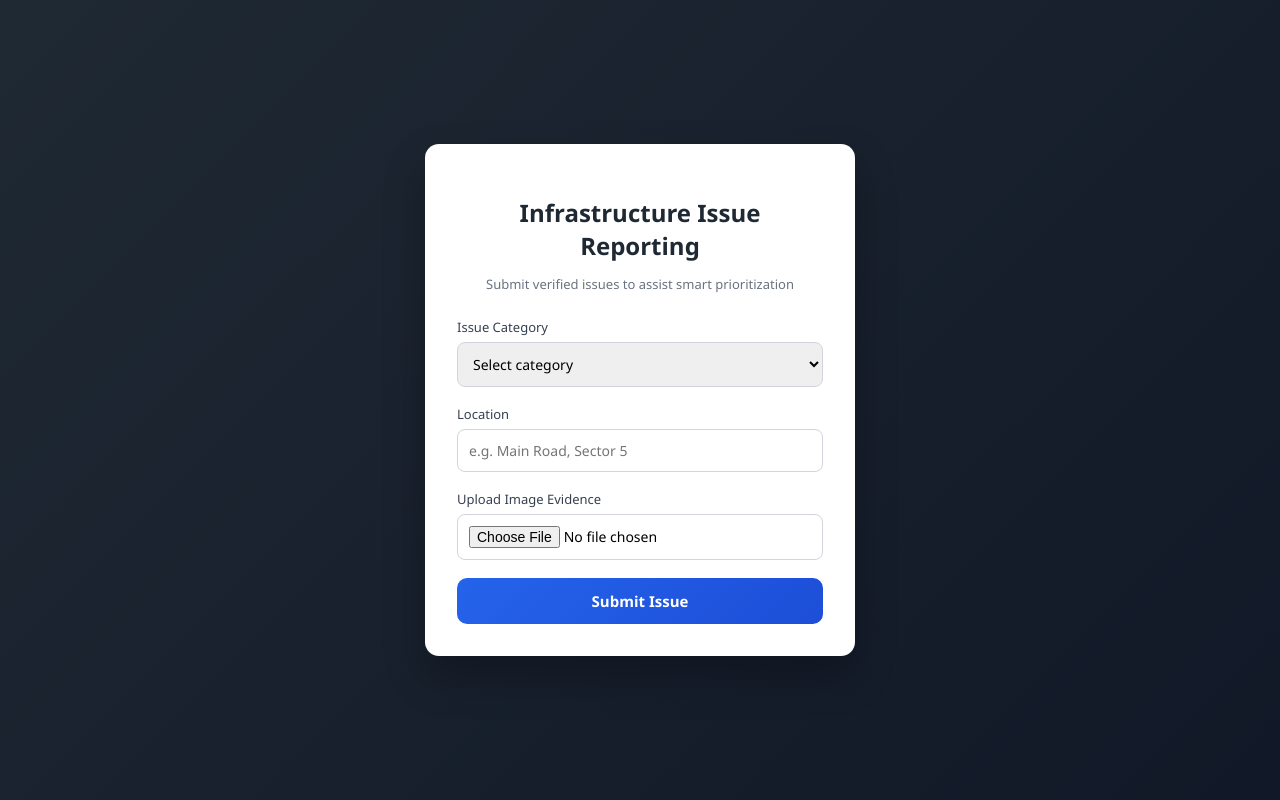
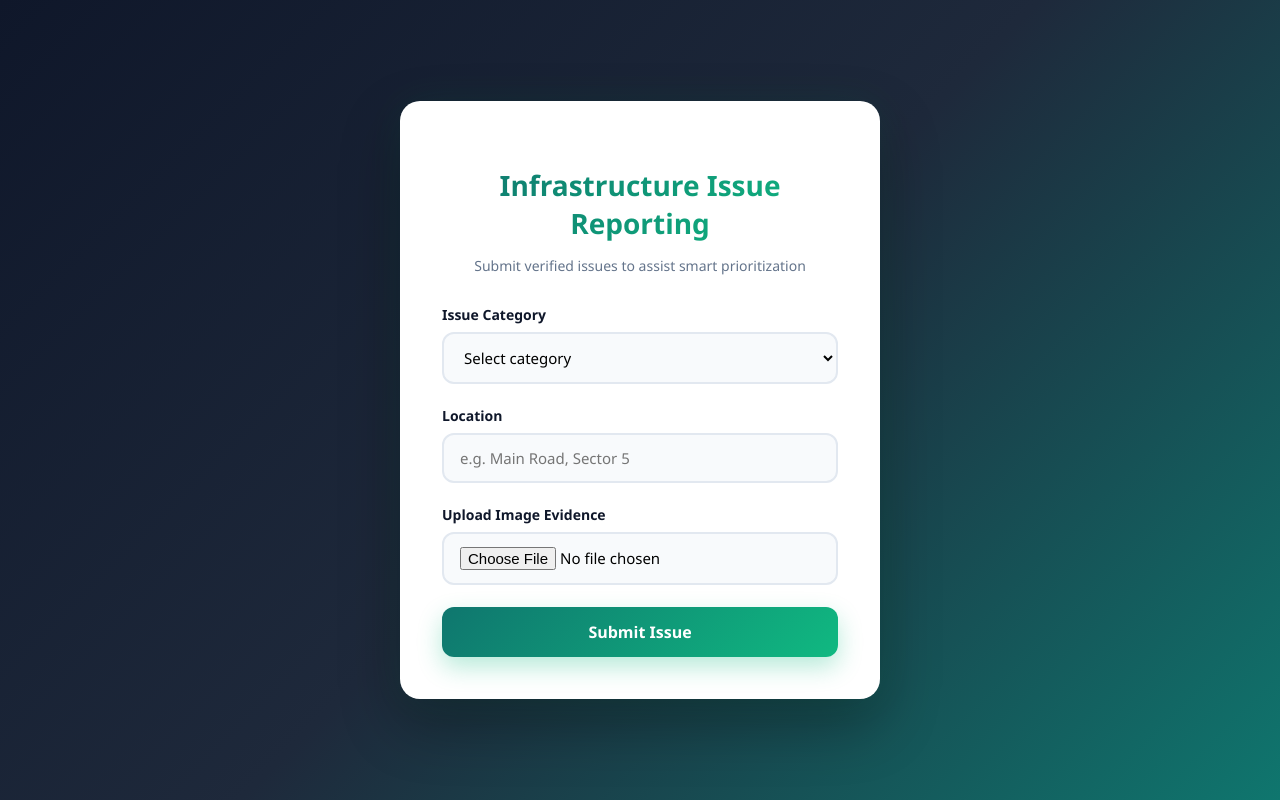
Before and after one commit to zainab1305/Smart-Infra, a React (Create React App) app in the folder frontend/: page / in a window 1280 px wide. Built offline with nearby package versions, Linux system fonts and the light colour scheme.

Commit message:
ui change

```diff
--- a/frontend/src/components/IssueReport.css
+++ b/frontend/src/components/IssueReport.css
@@ -5,113 +5,163 @@
 
 .page {
   min-height: 100vh;
-  background: linear-gradient(135deg, #1f2933, #111827);
+  background: linear-gradient(135deg, #0f172a 0%, #1e293b 50%, #0f766e 100%);
   display: flex;
   align-items: center;
   justify-content: center;
+  padding: 20px;
 }
 
 .card {
   background: #ffffff;
-  width: 430px;
-  padding: 32px;
-  border-radius: 14px;
-  box-shadow: 0 20px 40px rgba(0, 0, 0, 0.25);
+  width: 100%;
+  max-width: 480px;
+  padding: 42px;
+  border-radius: 20px;
+  box-shadow: 0 25px 60px rgba(0, 0, 0, 0.3), 0 0 40px rgba(16, 185, 129, 0.1);
+  backdrop-filter: blur(10px);
+  animation: slideUp 0.6s ease-out;
+}
+
+@keyframes slideUp {
+  from {
+    opacity: 0;
+    transform: translateY(30px);
+  }
+  to {
+    opacity: 1;
+    transform: translateY(0);
+  }
 }
 
 .title {
   text-align: center;
-  color: #1f2933;
-  margin-bottom: 5px;
+  color: #0f172a;
+  margin-bottom: 8px;
+  font-size: 28px;
+  font-weight: 700;
+  background: linear-gradient(135deg, #0f766e, #10b981);
+  -webkit-background-clip: text;
+  -webkit-text-fill-color: transparent;
+  background-clip: text;
 }
 
 .subtitle {
   text-align: center;
-  font-size: 13px;
-  color: #6b7280;
-  margin-bottom: 25px;
+  font-size: 14px;
+  color: #64748b;
+  margin-bottom: 30px;
+  font-weight: 500;
 }
 
 .field {
-  margin-bottom: 18px;
+  margin-bottom: 22px;
 }
 
 .field label {
   display: block;
-  font-size: 13px;
-  color: #374151;
-  margin-bottom: 6px;
+  font-size: 14px;
+  color: #0f172a;
+  margin-bottom: 8px;
+  font-weight: 600;
 }
 
 .field input,
 .field select {
   width: 100%;
-  padding: 11px;
-  border-radius: 8px;
-  border: 1px solid #d1d5db;
-  font-size: 14px;
-  transition: border-color 0.2s;
+  padding: 13px 16px;
+  border-radius: 12px;
+  border: 2px solid #e2e8f0;
+  font-size: 15px;
+  transition: all 0.3s cubic-bezier(0.4, 0, 0.2, 1);
+  background: #f8fafc;
+}
+
+.field input:hover,
+.field select:hover {
+  border-color: #cbd5e1;
+  background: #f1f5f9;
 }
 
 .field input:focus,
 .field select:focus {
   outline: none;
-  border-color: #2563eb;
+  border-color: #10b981;
+  background: #ffffff;
+  box-shadow: 0 0 0 3px rgba(16, 185, 129, 0.1);
 }
 
 button {
   width: 100%;
-  padding: 13px;
-  background: linear-gradient(135deg, #2563eb, #1d4ed8);
+  padding: 14px;
+  background: linear-gradient(135deg, #0f766e, #10b981);
   border: none;
-  border-radius: 10px;
+  border-radius: 12px;
   color: white;
-  font-size: 15px;
-  font-weight: 600;
+  font-size: 16px;
+  font-weight: 700;
   cursor: pointer;
-  transition: transform 0.15s, box-shadow 0.15s;
+  transition: all 0.3s cubic-bezier(0.4, 0, 0.2, 1);
+  box-shadow: 0 10px 25px rgba(16, 185, 129, 0.3);
 }
 
-button:hover {
-  transform: translateY(-1px);
-  box-shadow: 0 8px 20px rgba(37, 99, 235, 0.4);
+button:hover:not(:disabled) {
+  transform: translateY(-2px);
+  box-shadow: 0 15px 35px rgba(16, 185, 129, 0.4);
+  background: linear-gradient(135deg, #0d6e60, #0f9665);
+}
+
+button:active:not(:disabled) {
+  transform: translateY(0);
 }
 
 button:disabled {
-  opacity: 0.7;
+  opacity: 0.6;
   cursor: not-allowed;
 }
 
 .result {
-  margin-top: 25px;
-  padding: 18px;
-  background: #f9fafb;
-  border-radius: 10px;
-  border-left: 4px solid #2563eb;
+  margin-top: 32px;
+  padding: 24px;
+  background: linear-gradient(135deg, #f0fdf4, #ecfdf5);
+  border-radius: 14px;
+  border-left: 5px solid #10b981;
+  box-shadow: 0 8px 20px rgba(16, 185, 129, 0.15);
+  animation: slideUp 0.5s ease-out;
 }
 
 .result h3 {
-  margin-bottom: 12px;
-  color: #111827;
+  margin-bottom: 16px;
+  color: #0f766e;
+  font-size: 18px;
+  font-weight: 700;
 }
 
 .score-row {
   display: flex;
   justify-content: space-between;
-  margin-bottom: 8px;
-  font-size: 14px;
+  margin-bottom: 12px;
+  font-size: 15px;
+  color: #1e293b;
+  padding-bottom: 10px;
+  border-bottom: 1px solid rgba(16, 185, 129, 0.2);
 }
 
 .score {
-  font-weight: 600;
+  font-weight: 700;
+  color: #0f766e;
 }
 
 .score.highlight {
   color: #dc2626;
+  font-weight: 700;
 }
 
 .status {
-  margin-top: 10px;
-  font-size: 13px;
-  color: #374151;
+  margin-top: 14px;
+  font-size: 14px;
+  color: #475569;
+  font-weight: 500;
+  padding-top: 12px;
+  border-top: 1px solid rgba(16, 185, 129, 0.2);
 }
```
Also changed, not shown: frontend/src/logo.svg (deleted).
